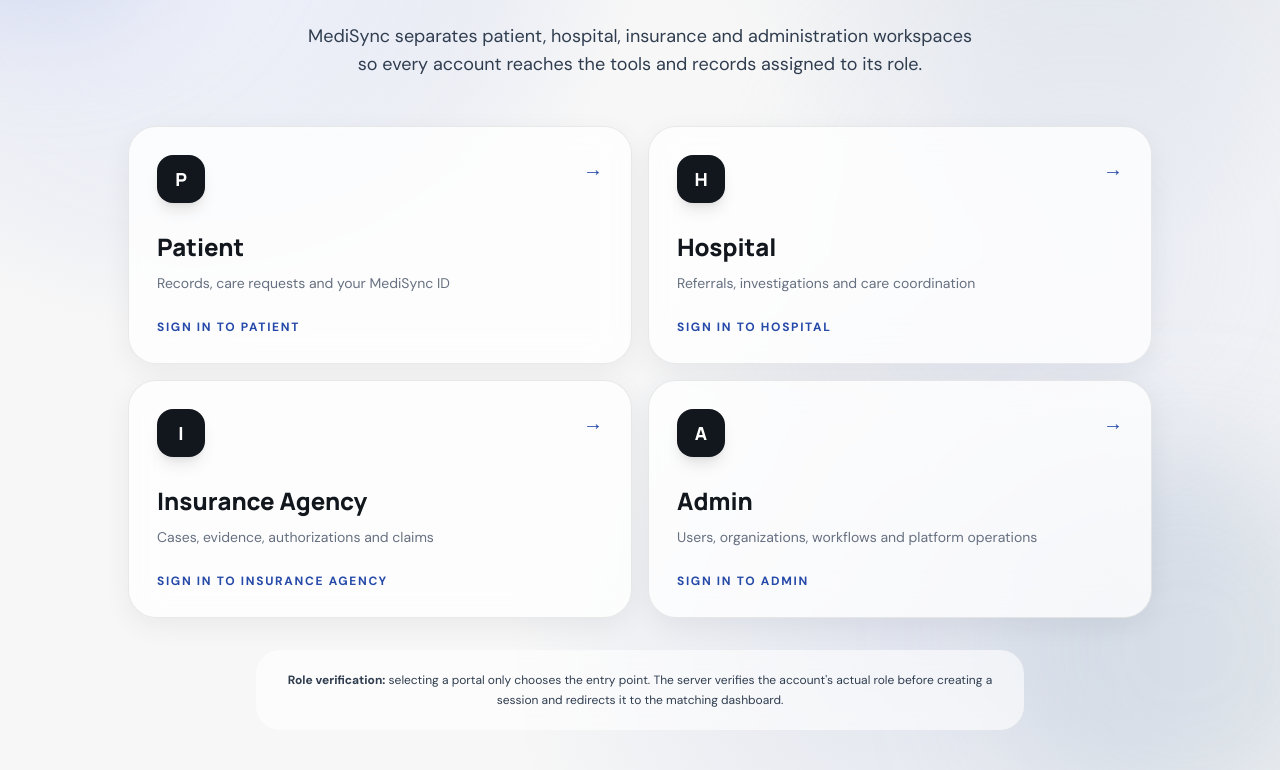
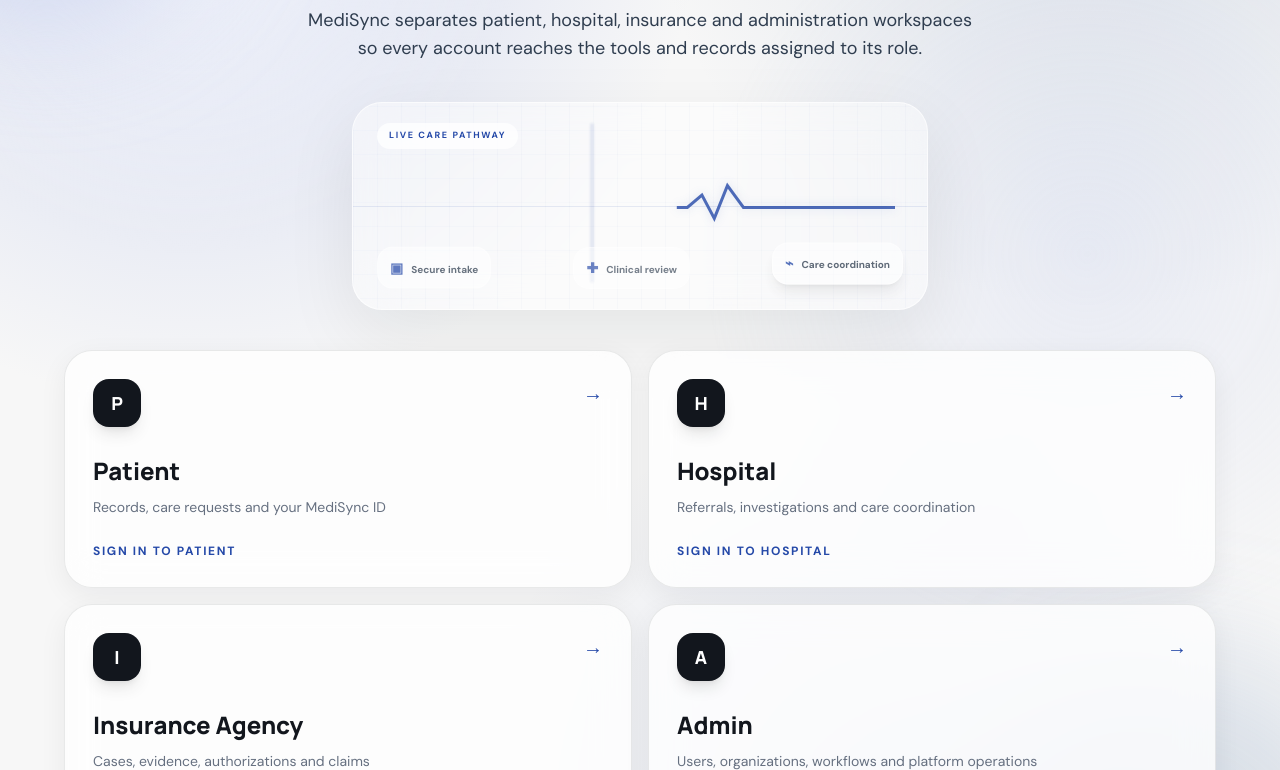
Before and after one commit to Sanjeev7673/Medisync-Os, a Next.js app: page /login in a window 1280 px wide. Shown: the part 310-1080 px from the top of the page. Built offline with nearby package versions, Linux system fonts and the light colour scheme.

Commit message:
feat(ui): integrate healthcare motion into portal selector

```diff
--- a/app/login/page.tsx
+++ b/app/login/page.tsx
@@ -1,5 +1,6 @@
 import Image from "next/image";
 import Link from "next/link";
+import HealthcareMotion from "@/components/HealthcareMotion";
 
 const portals = [
   { href: "/patient/login", label: "Patient", description: "Records, care requests and your MediSync ID", icon: "P" },
@@ -18,14 +19,16 @@ export default function LoginPortalSelector() {
         <span className="hidden rounded-full border border-black/5 bg-white/60 px-4 py-2 text-xs font-bold text-[var(--muted)] backdrop-blur md:inline-flex">Secure role-based access</span>
       </nav>
 
-      <section className="relative z-10 mx-auto max-w-5xl py-14 md:py-20">
+      <section className="relative z-10 mx-auto max-w-6xl py-12 md:py-16">
         <div className="reveal mx-auto max-w-3xl text-center">
           <p className="mb-5 inline-flex rounded-full border border-black/5 bg-white/60 px-4 py-2 text-xs font-bold uppercase tracking-[.16em] text-[var(--care)] backdrop-blur">Welcome to MediSync</p>
           <h1 className="font-display text-5xl font-extrabold leading-tight tracking-[-.045em] md:text-7xl">Choose your <span className="text-[var(--care)]">portal.</span></h1>
           <p className="mx-auto mt-6 max-w-2xl text-base leading-7 text-[var(--muted-strong)] md:text-lg">MediSync separates patient, hospital, insurance and administration workspaces so every account reaches the tools and records assigned to its role.</p>
         </div>
 
-        <div className="mt-12 grid gap-4 sm:grid-cols-2">
+        <HealthcareMotion />
+
+        <div className="mt-10 grid gap-4 sm:grid-cols-2">
           {portals.map((portal, index) => (
             <Link key={portal.href} href={portal.href} className={`glass reveal reveal-delay-${Math.min(index + 1, 3)} group rounded-[28px] p-6 transition-all duration-300 hover:-translate-y-1 hover:shadow-[var(--shadow-md)] md:p-7`}>
               <div className="flex items-start justify-between gap-5"><span className="flex h-12 w-12 items-center justify-center rounded-2xl bg-[var(--ink)] font-display text-lg font-extrabold text-white shadow-lg">{portal.icon}</span><span className="text-xl text-[var(--care)] transition-transform group-hover:translate-x-1">→</span></div>
```
